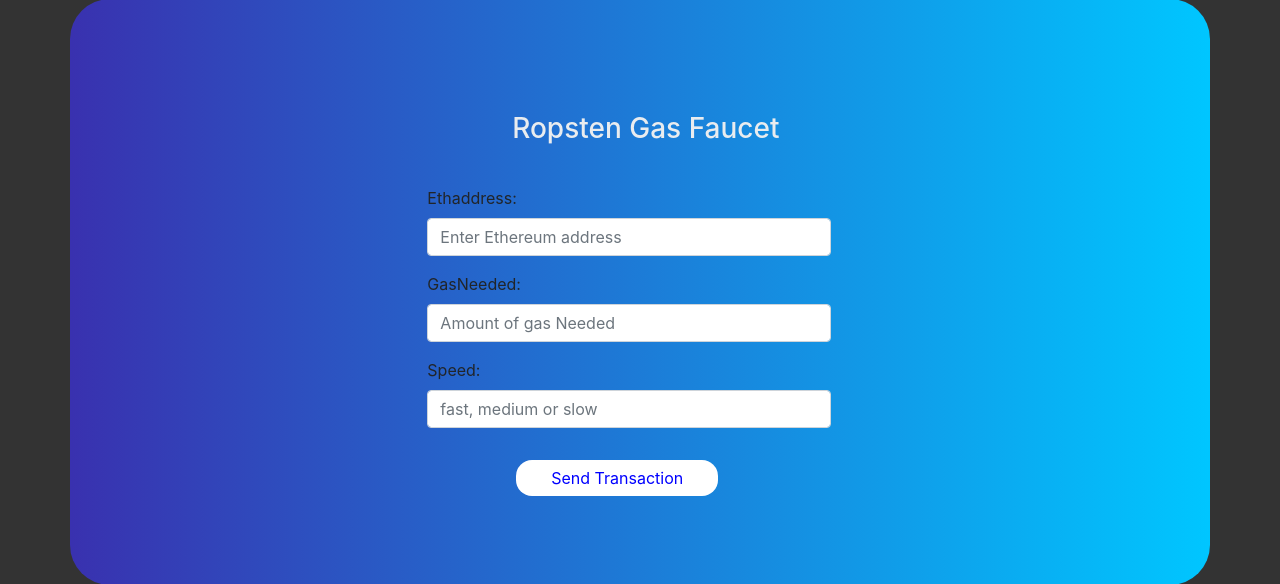
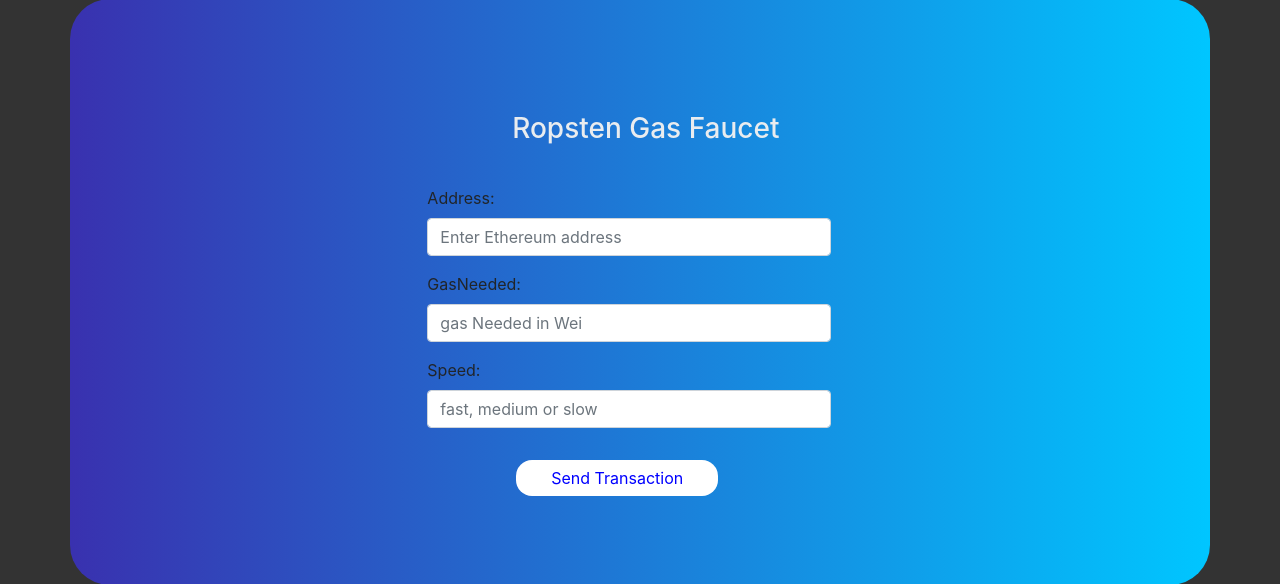
Before and after one commit to markusait/gasFaucet, a Flask app: page / in a window 1280 px wide. Shown: the part 39-623 px from the top of the page. Run offline with Flask 2, Linux system fonts and the light colour scheme; some libraries are stand-ins or nearby versions.

Commit message:
html frontend beautifyed

```diff
--- a/templates/home.html
+++ b/templates/home.html
@@ -4,13 +4,8 @@
 <head>
   <meta charset="UTF-8">
   <meta name="viewport" content="width=device-width, initial-scale=1">
-  <!-- <script src="../static/styles/jquery-3.3.1.min.js" type="text/javascript"></script>
-        <script src="../static/styles/bootstrap-4.1.0.min.js" type="text/javascript"></script> -->
   <link href="../static/styles/bootstrap-4.1.0.min.css" rel="stylesheet" type="text/css" />
   <link href="../static/styles/style.css" rel="stylesheet" type="text/css" />
-  <!-- <link href="//maxcdn.bootstrapcdn.com/bootstrap/4.1.1/css/bootstrap.min.css" rel="stylesheet" id="bootstrap-css">
-        <script src="//maxcdn.bootstrapcdn.com/bootstrap/4.1.1/js/bootstrap.min.js"></script>
-        <script src="//cdnjs.cloudflare.com/ajax/libs/jquery/3.2.1/jquery.min.js"></script> -->
   <title>gas Faucet</title>
 </head>
 
@@ -26,44 +21,33 @@
                 <form action="" method="post" role="form">
                   {{ form.csrf }}
                   <div class="form-group">
-                    <label for="ethaddress">Ethaddress:</label>
-                    <input type="text" class="form-control" id="ethaddress" name="ethaddress" placeholder="Enter Ethereum address">
+                    <label for="address">Address:</label>
+                    <input type="text" class="form-control" id="address" name="address" placeholder="Enter Ethereum address">
                   </div>
                     <div class="form-group">
                      <label for="gasNeeded">GasNeeded:</label>
-                    <input type="text" name="gasNeeded" class="form-control" placeholder="Amount of gas Needed" />
+                    <input type="text" name="gasNeeded" class="form-control" placeholder="gas Needed in Wei" />
                   </div>
                   <div class="form-group">
                     <label for="speed">Speed:</label>
                     <input type="text" name="speed" class="form-control" placeholder="fast, medium or slow"/>
                   </div>
-                  <!-- <div class="form-group">
-                    <label for="speed">Speed:</label>
-                    <select type="text" class="form-control" id="exampleFormControlSelect1" placeholder="speed">
-                      <option>{{ form.speed() }}</option>
-                      <option>{{ form.speed.label }}</option>
-                      <option>{{ form.speed.label }}</option>
-                    </select>
-                  </div> -->
                   <div class="form-group text-center">
                     <input type="submit" name="LGform1" class="btnContactSubmit" value="Send Transaction" />
-                    <!-- <a href="ForgetPassword.php" class="btnForgetPwd" value="Login">Forget Password?</a> -->
                   </div>
                 </form>
                 <br />
                 {% with messages = get_flashed_messages(with_categories=true) %}
                 {% if messages %}
 
-                {% for message in messages %}
-                {% if "Error" not in message[1]: %}
+                {% for category, message in messages %}
+                {% if "Error" in category: %}
+                <div class="alert alert-warning">
+                  {{ message }}
+                </div>
+                {% else: %}
                 <div class="alert alert-info">
-                  <strong>Success! </strong> {{ message[1] }}
-                </div>
-                {% endif %}
-
-                {% if "Error" in message[1]: %}
-                <div class="alert alert-warning">
-                  {{ message[1] }}
+                  <a href="{{message}}" target="_blank" > <strong>Success! Transaction was sent!</strong> </a>
                 </div>
                 {% endif %}
                 {% endfor %}
```
